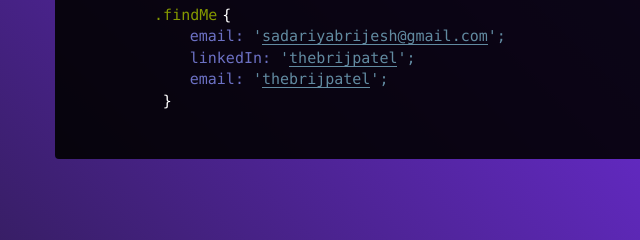
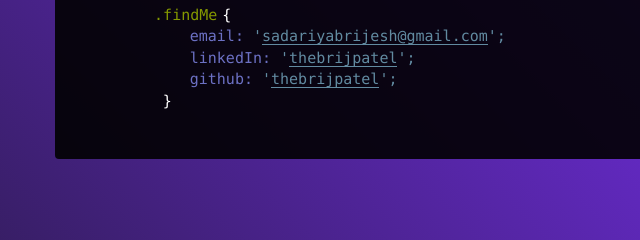
Before and after one commit to thebrijpatel/thebrijpatel.github.io, a plain HTML site: page index.html in a window 1280 px wide. Shown: the part 401-641 px from the top of the page, 0-640 px from the left. Drawn offline with nearby package versions, Linux system fonts and the light colour scheme.

Commit message:
Fixing github link label

```diff
--- a/index.html
+++ b/index.html
@@ -33,7 +33,7 @@
               <span class="bp-keyword">.findMe</span><span class="bp">{</span>
                 <span class="bp-params">email: <span class="val">'<a href='mailto:sadariyabrijesh@gmail.com' target="_blank">sadariyabrijesh@gmail.com</a>';</span></span>
                 <span class="bp-params">linkedIn: <span class="val">'<a href='https://linkedin.com/in/thebrijpatel' target="_blank">thebrijpatel</a>';</span></span>
-                <span class="bp-params">email: <span class="val">'<a href='https://github.com/thebrijpatel' target="_blank">thebrijpatel</a>';</span></span>
+                <span class="bp-params">github: <span class="val">'<a href='https://github.com/thebrijpatel' target="_blank">thebrijpatel</a>';</span></span>
                 <span class="bp1">}</span>
             </code>
           </pre>
```
